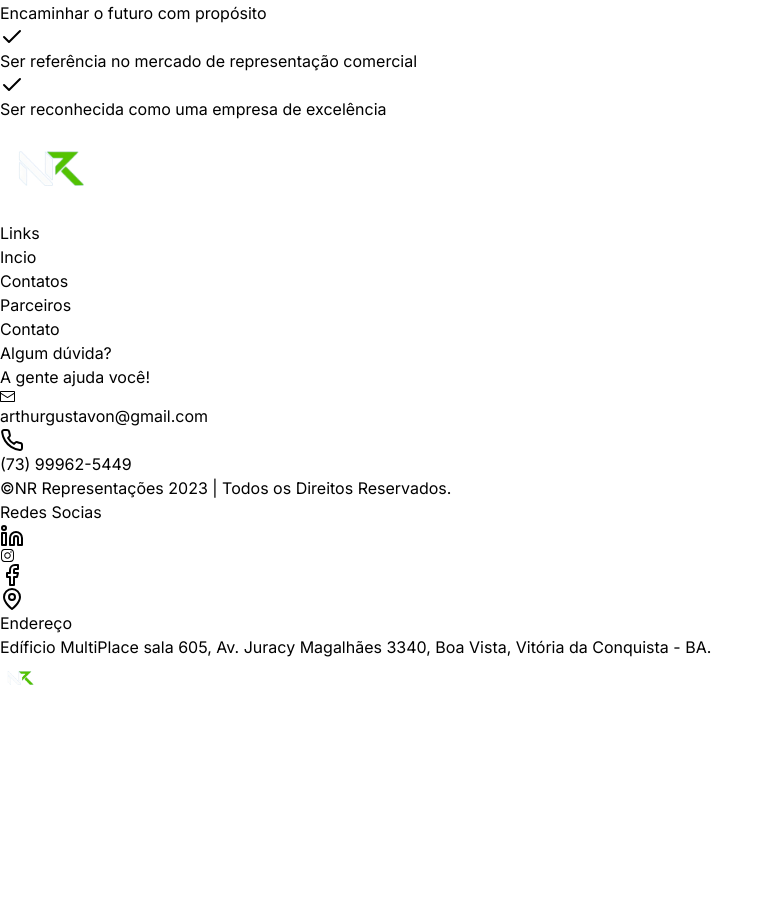
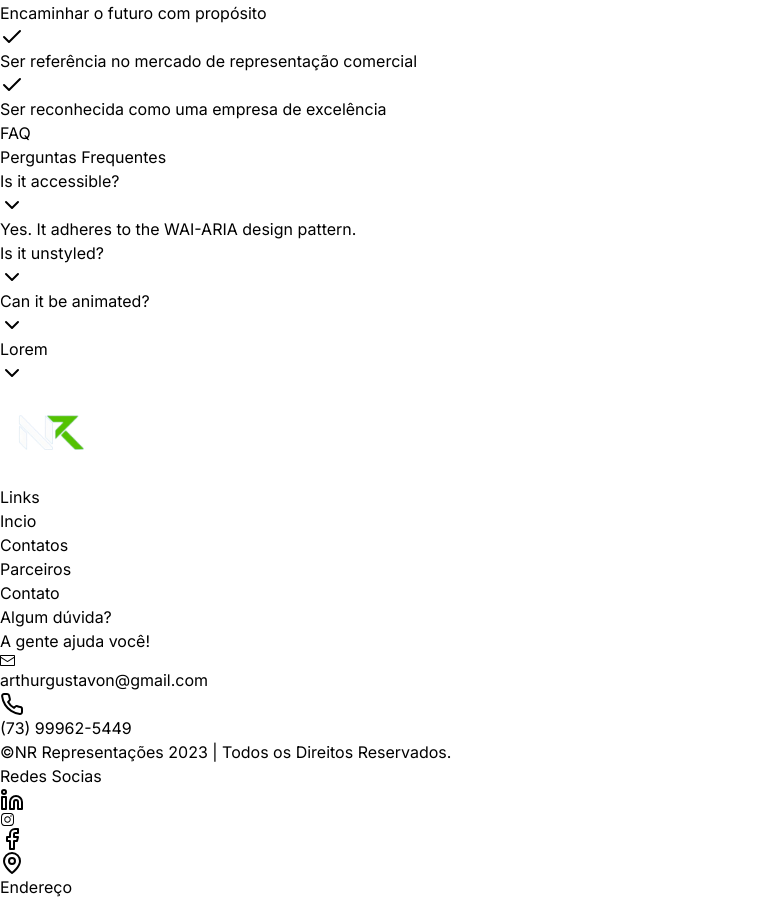
Before and after one commit to Kibryant/project-nr, a Next.js app: page / in a window 1280 px wide. Shown: the part 4360-5262 px from the top of the page, without its empty margins (0-773 px from the left). Before the commit the page ends 5059 px from the top, so only its background shows below. Built offline with nearby package versions, Linux system fonts and the light colour scheme.

Commit message:
chore(ui): adding FAQ

```diff
--- a/src/app/page.tsx
+++ b/src/app/page.tsx
@@ -1,4 +1,5 @@
 import Card from '@/components/Card'
+import FAQ from '@/components/FAQ'
 import { Header } from '@/components/Header'
 import { PanelCard } from '@/components/PanelCard'
 import { PanelCardSwiper } from '@/components/PanelCardSwiper'
@@ -100,6 +101,15 @@ const Page = () => {
             />
           </div>
         </Section>
+        <Section>
+          <div className="flex flex-col justify-center w-full items-center">
+            <h2 className="text-4xl font-semibold text-center text-primary">
+              FAQ
+            </h2>
+            <Subtitle subtitle="Perguntas Frequentes" />
+          </div>
+          <FAQ />
+        </Section>
       </main>
     </>
   )
--- a/src/components/FAQ/index.tsx
+++ b/src/components/FAQ/index.tsx
@@ -0,0 +1,70 @@
+'use client'
+
+import React from 'react'
+import * as Accordion from '@radix-ui/react-accordion'
+import { ChevronDownIcon } from 'lucide-react'
+
+interface Props {
+  className?: string
+  children?: React.ReactNode
+  value?: string
+}
+
+const FAQ = () => (
+  <Accordion.Root
+    className="w-full rounded-md shadow-md shadow-black/5"
+    type="single"
+    defaultValue="item-1"
+    collapsible
+  >
+    <AccordionItem value="item-1">
+      <AccordionTrigger>Is it accessible?</AccordionTrigger>
+      <AccordionContent>
+        Yes. It adheres to the WAI-ARIA design pattern.
+      </AccordionContent>
+    </AccordionItem>
+
+    <AccordionItem value="item-2">
+      <AccordionTrigger>Is it unstyled?</AccordionTrigger>
+      <AccordionContent>
+        Yes. It&apos;s unstyled by default, giving you freedom over the look and
+        feel.
+      </AccordionContent>
+    </AccordionItem>
+
+    <AccordionItem value="item-3">
+      <AccordionTrigger>Can it be animated?</AccordionTrigger>
+      <AccordionContent>
+        Yes! You can animate the Accordion with CSS or JavaScript.
+      </AccordionContent>
+    </AccordionItem>
+
+    <AccordionItem value="item-4">
+      <AccordionTrigger>Lorem</AccordionTrigger>
+      <AccordionContent>
+        Lorem ipsum dolor sit amet consectetur adipisicing elit. Eveniet quod
+        repudiandae odit maiores suscipit laudantium nemo enim fuga iure
+        asperiores!.
+      </AccordionContent>
+    </AccordionItem>
+  </Accordion.Root>
+)
+
+const AccordionItem = ({ children, value }: Props) => (
+  <Accordion.Item value={value ?? ''} className="border-b last:border-0">
+    {children}
+  </Accordion.Item>
+)
+
+const AccordionTrigger = ({ children }: Props) => (
+  <Accordion.Trigger className="flex items-center justify-between w-full p-4">
+    <span>{children}</span>
+    <ChevronDownIcon className="w-5 h-5 text-mauve10" />
+  </Accordion.Trigger>
+)
+
+const AccordionContent = ({ children }: Props) => (
+  <Accordion.Content className="p-4">{children}</Accordion.Content>
+)
+
+export default FAQ
--- a/src/components/Header/index.tsx
+++ b/src/components/Header/index.tsx
@@ -28,7 +28,7 @@ const Header = ({
           <span>Paixão e Qualidade que Combinam.</span>
           <Heart className="ml-2 text-primary" size={16} />
         </Badge>
-        <h1 className="font-bold text-4xl text-center sm:text-5xl">
+        <h1 className="font-bold text-center text-5xl">
           {title} <span className="text-primary">{titleGreenPart}</span>
         </h1>
         <p className="mt-4 text-center sm:text-lg">
```
